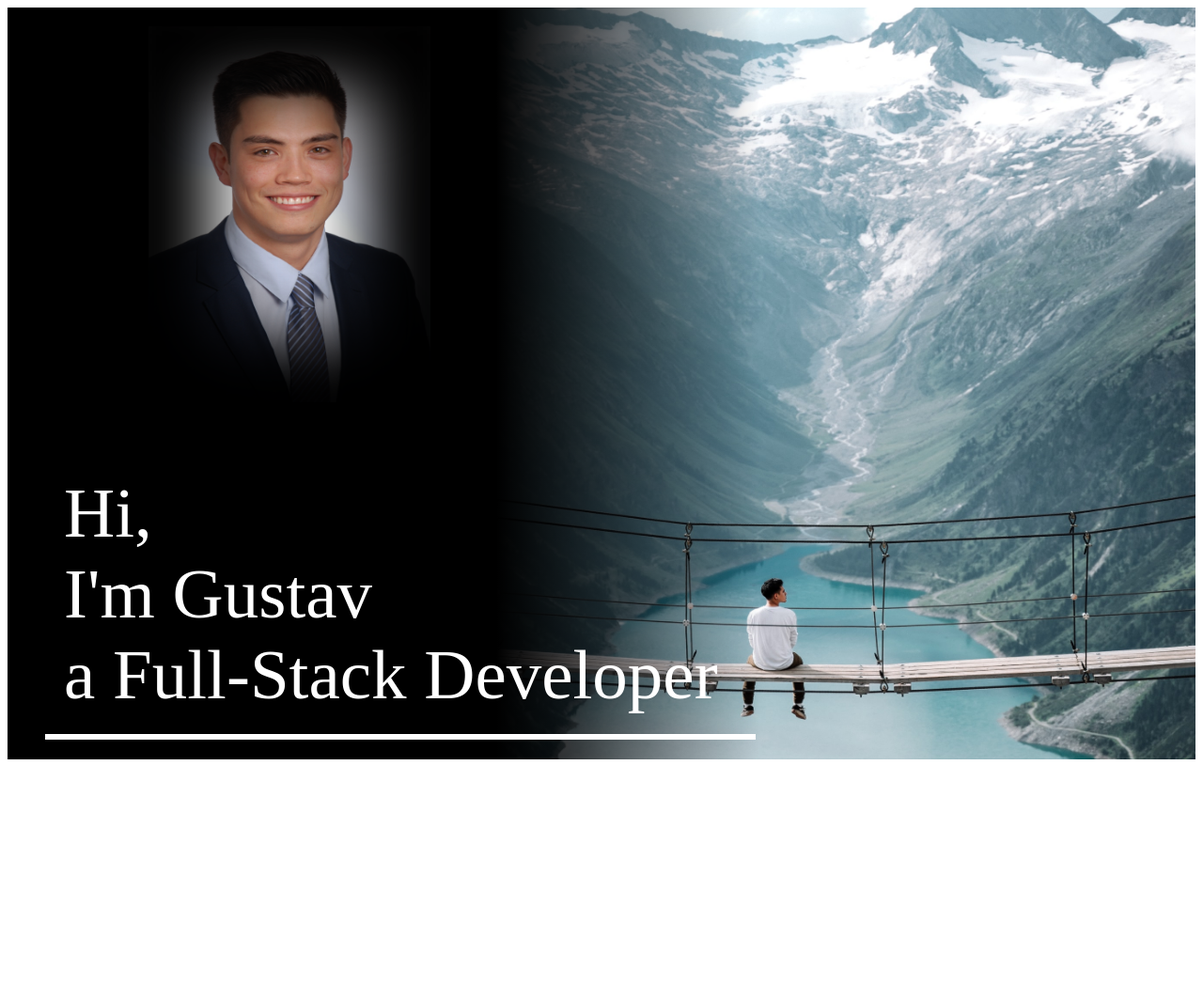
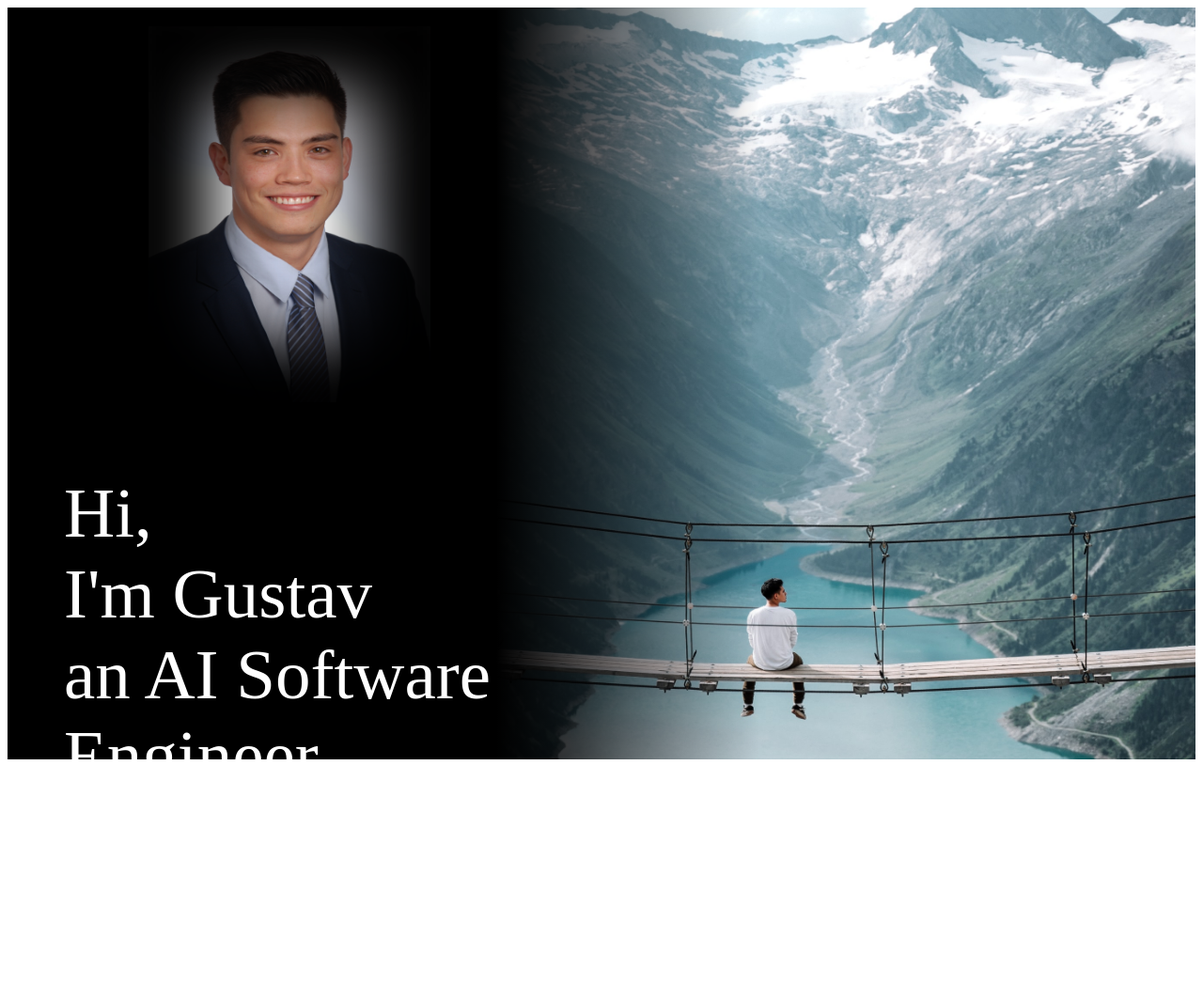
Before and after one commit to gwillig/personal_website, a Django app: page / in a window 1280 px wide. Shown: the top 1047 px of the page at 94% size. Before the commit the page ends 808 px from the top, so only its background shows below. Run offline with Django 3.2, Linux system fonts and the light colour scheme.

Commit message:
MOD| home.html| add text and style

```diff
--- a/portfolio/homepage/templates/home.html
+++ b/portfolio/homepage/templates/home.html
@@ -102,7 +102,7 @@
         <p class="title">
             Hi,<br>
             I'm Gustav<br>
-            a Full-Stack Developer
+            an AI Software Engineer
         </p>
         <div class="line"></div>
         <ul>
```
